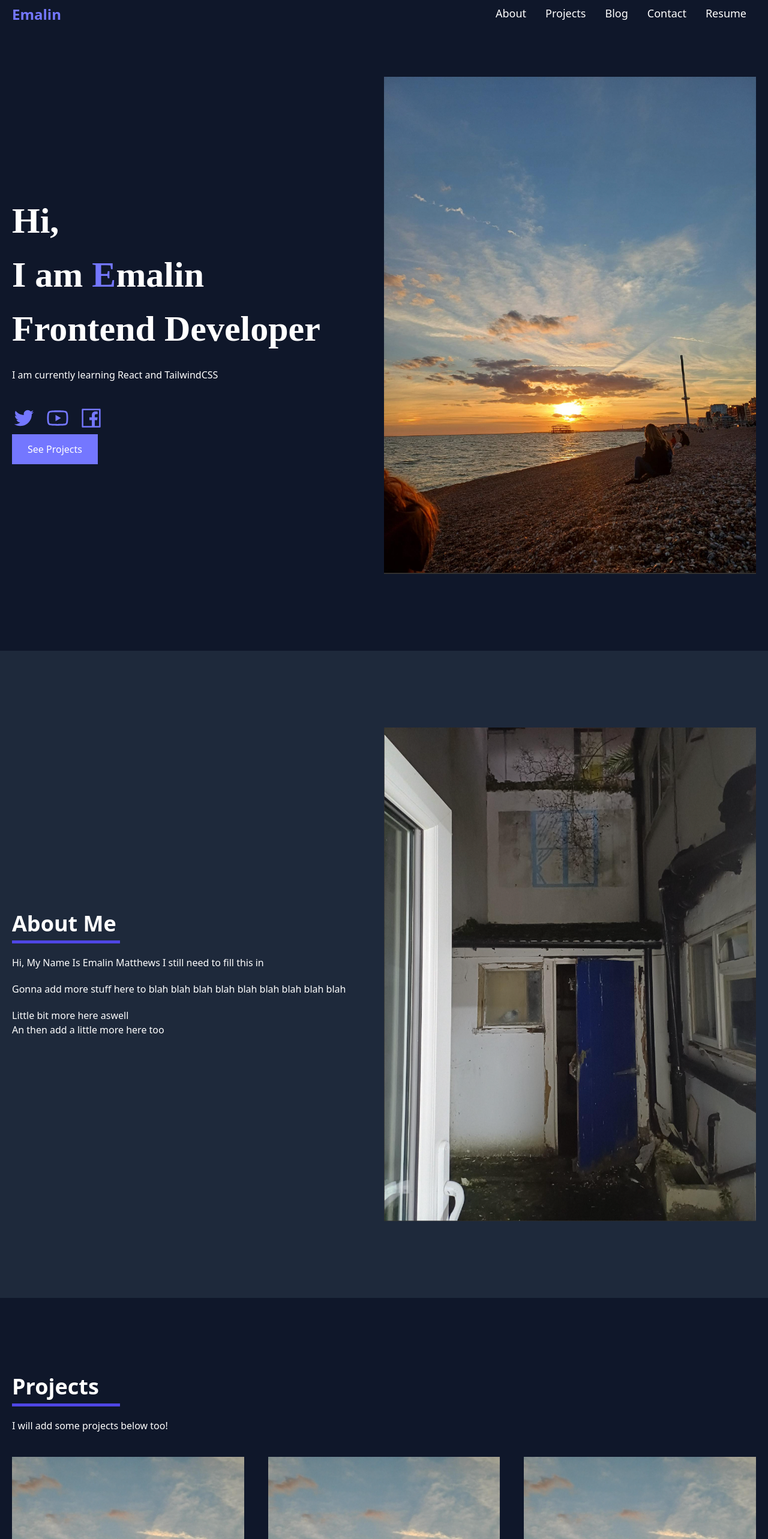
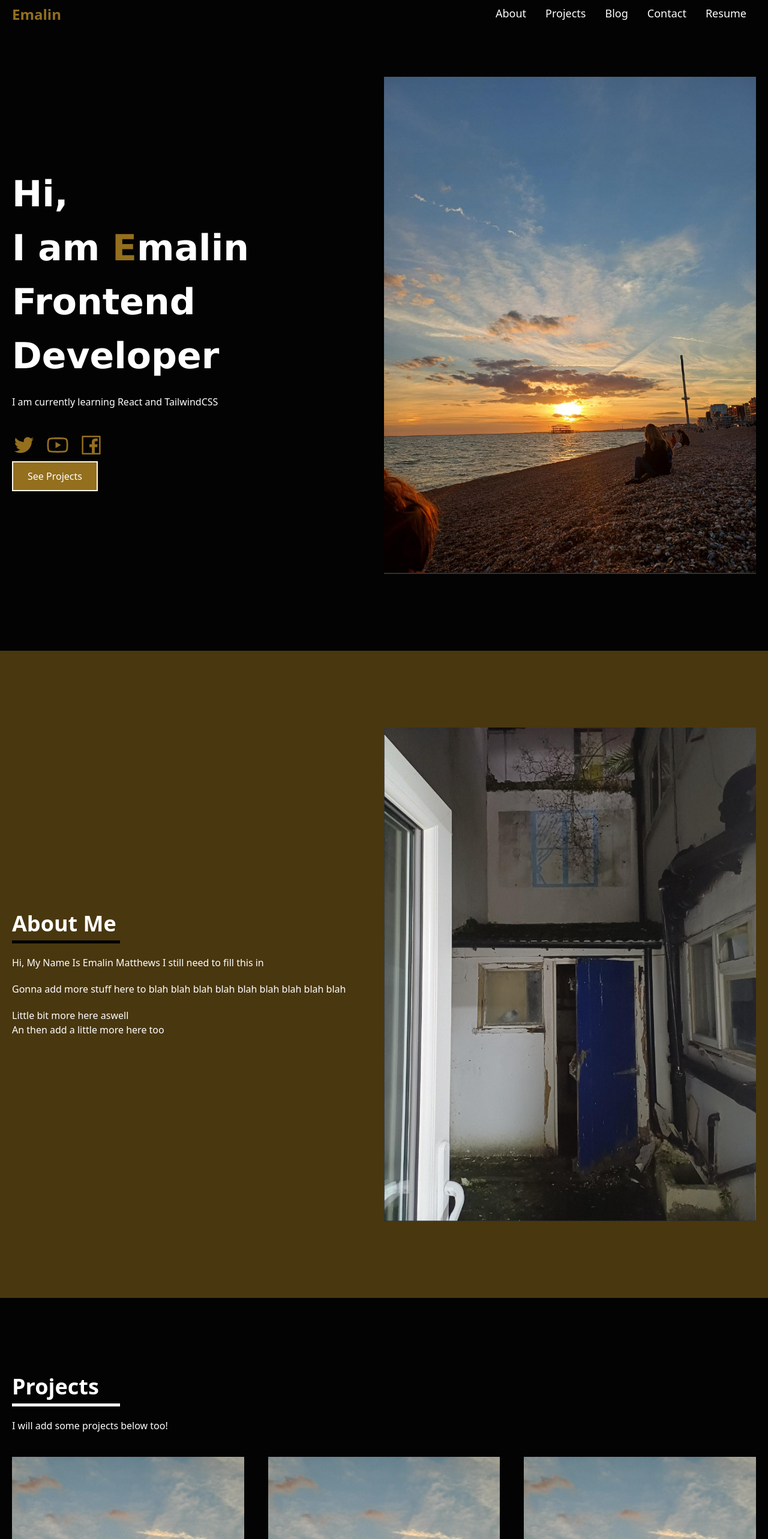
Before and after one commit to EmalinMatthews/my-practice-portfolio, a React (Create React App) app: page / in a window 1280 px wide. Shown: the top 2566 px of the page at 60% size. Built offline with nearby package versions, Linux system fonts and the light colour scheme.

Commit message:
colour and styling changes

```diff
--- a/src/App.css
+++ b/src/App.css
@@ -25,7 +25,7 @@
 }
 
 .App-link {
-  color: #61dafb;
+  color: white;
 }
 
 @keyframes App-logo-spin {
@@ -38,19 +38,19 @@
 }
 
 .bg-primary {
-  background: #0F172A;
+  background: #030304;
 }
 
 .bg-secondery {
-  background: #1E293B;
+  background: #49370f;
 }
 
 .bg-accent {
-  background: #7477FF;
+  background: #936f1e;
 }
 
 .text-accent {
-  color: #7477FF;
+  color: #936f1e;
 }
 
 .mobile-nav {
@@ -61,11 +61,11 @@ nav li a {
 }
 
 nav li a:hover {
-    color: #7477FF;
+    color: #936f1e;
 }
 
 h1 {
-  font-family: 'Pacifico', cursive;
+  font-family: 'Verdana';
   font-weight: bold;
   line-height: 1.5 !important;
 }
--- a/src/components/About.jsx
+++ b/src/components/About.jsx
@@ -3,10 +3,10 @@ import AboutImg from "../assets/about-img.png";
 
 const About = () => {
   return (
-    <section className="bg-secondery text-white px-5 py-32" id="about">
+    <section className="bg-secondery text-white px-5 py-32"  id="about">
       <div className="container mx-auto grid md:grid-cols-2 items-center justify-center md:justify-between">
         <div className="about-info">
-          <h2 className="text-4xl font-bold mb-5 border-b-[5px] w-[180px] border-indigo-600 pb-2">
+          <h2 className="text-4xl font-bold mb-5 border-b-[5px] w-[180px] border-black pb-2">
             About Me
           </h2>
 
--- a/src/components/Blog.jsx
+++ b/src/components/Blog.jsx
@@ -15,10 +15,10 @@ const Blog = () => {
   ];
 
   return (
-    <section className="bg-primary text-white px-5 py-32" id="blog">
+    <section className="bg-secondery text-white px-5 py-32" id="blog">
       <div className="container mx-auto grid md:grid-cols-2 items-center md:justify-between">
         <div className="about-info mb-5">
-          <h2 className="text-4xl font-bold mb-5 border-b-[5px] w-[100px] border-indigo-600 pb-2">
+          <h2 className="text-4xl font-bold mb-5 border-b-[5px] w-[100px] border-black pb-2">
             Blogs
           </h2>
 
@@ -36,7 +36,7 @@ const Blog = () => {
               <h3 className="py-5 text-2xl">{item.title}</h3>
               <a
                 href={item.url}
-                className=" btn bg-accent  border-2 border-[#7477FF] text-white px-6 py-3 hover:bg-transparent"
+                className=" btn bg-accent  border-2 border-[#fef8ea] text-white px-6 py-3 hover:bg-transparent"
               >
                 Read More
               </a>
--- a/src/components/Contact.jsx
+++ b/src/components/Contact.jsx
@@ -3,7 +3,7 @@ const Contact = () => {
     return (
       <section className="bg-secondery px-5 py-32" id="contact">
         <div className="text-center md:w-[60%] mx-auto text-white">
-          <h2 className="text-4xl font-bold mb-5 border-b-[5px] w-[200px] mx-auto border-indigo-600 pb-2">
+          <h2 className="text-4xl font-bold mb-5 border-b-[5px] w-[200px] mx-auto border-black pb-2">
             Contact Me
           </h2>
           <p>
--- a/src/components/Hero.jsx
+++ b/src/components/Hero.jsx
@@ -47,7 +47,7 @@ const Hero = () => {
 
           <a
             href="/#projects"
-            className=" btn bg-accent  border-2 border-[#7477FF] text-white px-6 py-3 hover:bg-transparent"
+            className=" btn bg-accent  border-2 border-[#fef8ea] text-white px-6 py-3 hover:bg-transparent"
           >
             See Projects
           </a>
--- a/src/components/Projects.jsx
+++ b/src/components/Projects.jsx
@@ -1,7 +1,7 @@
 import React from "react";
 import cssProjects from "../assets/sunset.png";
 import devlog from "../assets/sunset.png";
-// import getInspirred from "../assets/sunset.png";
+
 import uilogs from "../assets/sunset.png";
 
 const Projects = () => {
@@ -35,7 +35,7 @@ const Projects = () => {
     <section className="bg-primary text-white px-5 py-32" id="projects">
       <div className="container mx-auto grid md:grid-cols-2 items-center md:justify-between">
         <div className="about-info mb-5">
-          <h2 className="text-4xl font-bold mb-5 border-b-[5px] w-[180px] border-indigo-600 pb-2">
+          <h2 className="text-4xl font-bold mb-5 border-b-[5px] w-[180px] border-white pb-2">
             Projects
           </h2>
 
```
